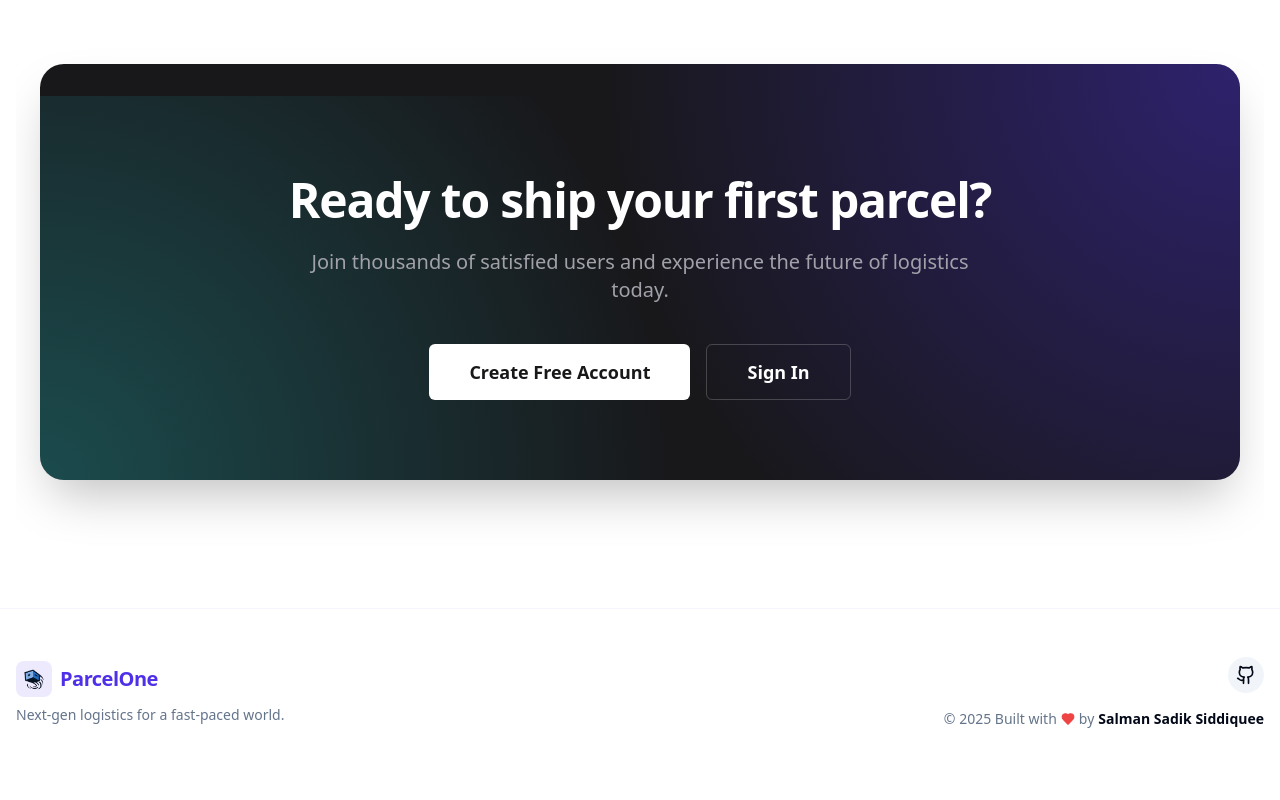
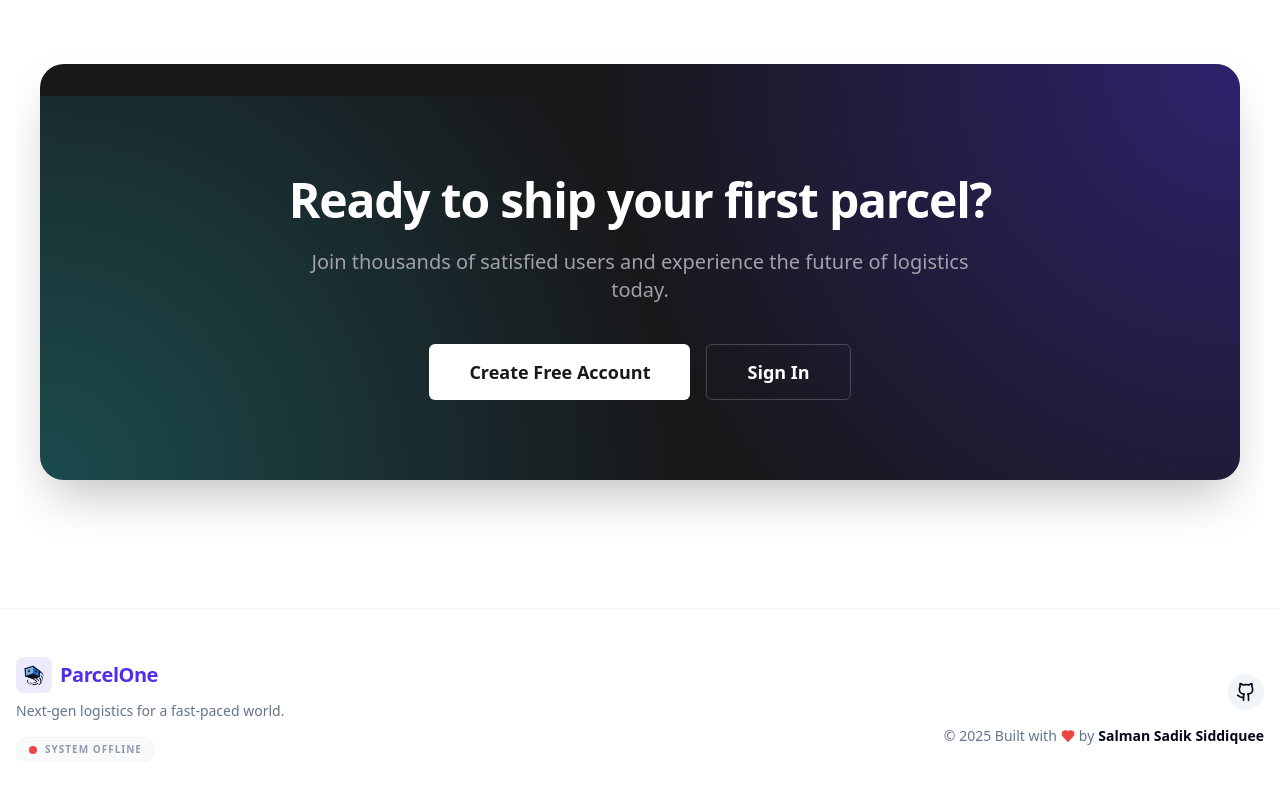
Before and after one commit to salsadsid/parcelone-frontend, a React (Vite) app: page / in a window 1280 px wide. Shown: the part 2454-3254 px from the top of the page. Before the commit the page ends 3231 px from the top, so only its background shows below. Built offline with nearby package versions, Linux system fonts and the light colour scheme; no server answers.

Commit message:
feat: Add API health check endpoint and display system status in the footer on the home page.

```diff
--- a/src/components/Footer.jsx
+++ b/src/components/Footer.jsx
@@ -1,14 +1,24 @@
 import React from 'react';
-import { Github, Heart } from 'lucide-react';
-import { Link } from 'react-router-dom';
+import { Github, Heart, Activity } from 'lucide-react';
+import { Link, useLocation } from 'react-router-dom';
+import { useGetHealthQuery } from '@/features/auth/apiSlice';
 
 const Footer = () => {
+    const location = useLocation();
+    const isHomePage = location.pathname === '/';
+
+    // Silently hit health check when on home page
+    const { data: health, isSuccess, isError } = useGetHealthQuery(undefined, {
+        skip: !isHomePage,
+        pollingInterval: 60000, // Poll every minute when on home page
+    });
+
     return (
         <footer className="border-t border-primary/5 bg-card/50 backdrop-blur-xl mt-auto">
             <div className="max-w-7xl mx-auto px-4 py-12">
                 <div className="flex flex-col md:flex-row justify-between items-center gap-6">
                     <div className="flex flex-col items-center md:items-start gap-2">
-                        <Link to="/" className='flex items-center gap-2 group' onClick={() => setIsMenuOpen(false)}>
+                        <Link to="/" className='flex items-center gap-2 group'>
                             <div className="p-1.5 bg-primary/10 rounded-lg group-hover:bg-primary/20 transition-colors">
                                 <img src="parcelone_logo.png" alt="ParcelOne Logo" width={24} className="w-6 h-6" />
                             </div>
@@ -17,6 +27,16 @@ const Footer = () => {
                         <p className="text-sm text-muted-foreground">
                             Next-gen logistics for a fast-paced world.
                         </p>
+
+                        {/* Health Status */}
+                        {isHomePage && (
+                            <div className="flex items-center gap-2 mt-2 px-3 py-1 rounded-full bg-muted/50 border border-muted w-fit">
+                                <div className={`w-2 h-2 rounded-full animate-pulse ${isSuccess ? 'bg-emerald-500 shadow-[0_0_8px_rgba(16,185,129,0.5)]' : isError ? 'bg-red-500' : 'bg-amber-500'}`} />
+                                <span className="text-[10px] uppercase tracking-widest font-bold text-muted-foreground/70">
+                                    System {isSuccess ? 'Operational' : isError ? 'Offline' : 'Checking...'}
+                                </span>
+                            </div>
+                        )}
                     </div>
 
                     <div className="flex flex-col items-center md:items-end gap-4">
--- a/src/features/auth/apiSlice.js
+++ b/src/features/auth/apiSlice.js
@@ -16,5 +16,11 @@ export const apiSlice = createApi({
     reducerPath: 'api',
     baseQuery,
     tagTypes: ['User', 'Parcel', 'Metrics'],
-    endpoints: (builder) => ({}),
+    endpoints: (builder) => ({
+        getHealth: builder.query({
+            query: () => '/health',
+        }),
+    }),
 });
+
+export const { useGetHealthQuery } = apiSlice;
```
